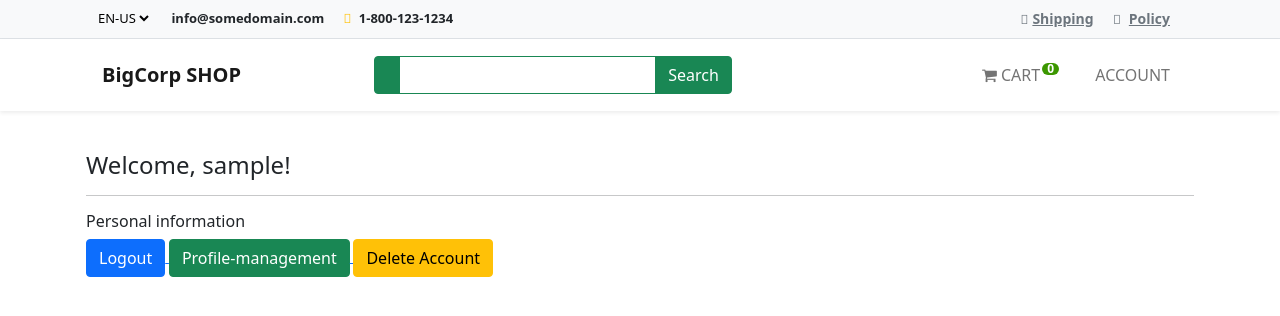
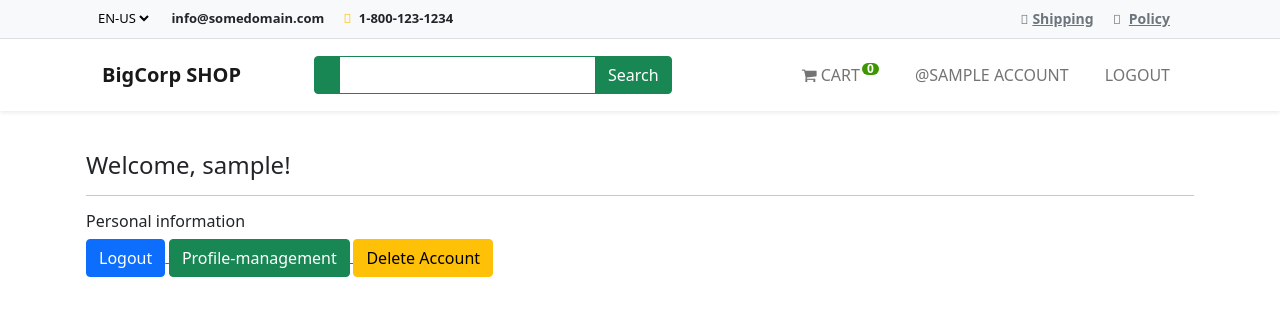
Before and after one commit to Lap0chka/shop_example, a Django app: page /account/dashboard/ in a window 1280 px wide. Shown: the top 316 px of the page. Run offline with Django 5.2, Linux system fonts and the light colour scheme; the visitor is signed in with stand-in values (Sample User, id 1); data that the repository does not hold is empty.

Commit message:
add dashboard 08.07.2024

```diff
--- a/shopexample/account/templates/account/dashboard/dashboard.htm
+++ b/shopexample/account/templates/account/dashboard/dashboard.htm
@@ -16,13 +16,13 @@
             </button>
         </a>
 
-        <a href="">
+        <a href="{% url 'account:profile_user' %}">
             <button class="btn btn-success">
                 Profile-management
                 </button>
             </a>
 
-            <a href="">
+            <a href="{% url 'account:profile_delete' %}">
                 <button class="btn btn-warning">
                     Delete Account
                     </button>
--- a/shopexample/account/urls.py
+++ b/shopexample/account/urls.py
@@ -16,5 +16,7 @@ urlpatterns = [
     path('login/', views.login_user, name='login'),
     path('logout/', views.logout_user, name='logout'),
     # Dashboard
-    path('dashboard/', views.dashboard, name='dashboard')
+    path('dashboard/', views.dashboard, name='dashboard'),
+    path('profile/', views.profile_user, name='profile_user'),
+    path('delete-account/', views.delete_account, name='profile_delete')
 ]
--- a/shopexample/account/views.py
+++ b/shopexample/account/views.py
@@ -6,7 +6,7 @@ from django.contrib.auth.models import User
 from django.shortcuts import render, redirect
 from django_email_verification import send_email
 
-from account.forms import UserRegisterForm
+from account.forms import UserRegisterForm, UserUpdateForm
 
 
 def register(request):
@@ -26,7 +26,6 @@ def register(request):
 
 
 def login_user(request):
-
     if request.user.is_authenticated:
         return redirect('account:dashboard')
 
@@ -54,3 +53,24 @@ def logout_user(request):
 @login_required(login_url='account:login')
 def dashboard(request):
     return render(request, 'account/dashboard/dashboard.htm')
+
+
+@login_required(login_url='account:login')
+def profile_user(request):
+    if request.method == 'POST':
+        form = UserUpdateForm(request.POST, instance=request.user)
+        if form.is_valid():
+            form.save()
+            return redirect('account:dashboard')
+    else:
+        form = UserUpdateForm(instance=request.user)
+    return render(request, 'account/dashboard/profile_user.html', {'form': form})
+
+
+@login_required(login_url='account:login')
+def delete_account(request):
+    user = User.objects.get(id=request.user.id)
+    if request.method == 'POST':
+        user.delete()
+        return redirect('shop:index')
+    return redirect(request, 'account/dashboard/profile_user.html')
--- a/shopexample/shop/templates/base.html
+++ b/shopexample/shop/templates/base.html
@@ -208,11 +208,31 @@
                  </span>
                     </a>
                 </li>
-                <li class="nav-item">
-                    <a class="nav-link mx-2 text-uppercase" href="#"
-                    ><i class="fa-solid fa-circle-user me-1"></i> Account</a
-                    >
-                </li>
+                 {% if request.user.is_authenticated %}
+
+              <li class="nav-item">
+                <a class="nav-link mx-2 text-uppercase" href="{% url 'account:dashboard' %}"
+                  ><i class="fa-solid fa-circle-user me-1"></i>@{{ user.username }} Account</a
+                >
+              </li>
+
+              <li class="nav-item">
+                <a class="nav-link mx-2 text-uppercase" href="{% url 'account:logout' %}"
+                  ><i class="fa-solid fa-circle-user me-1"></i> Logout</a
+                >
+              </li>
+              {% else %}
+              <li class="nav-item">
+                <a class="nav-link mx-2 text-uppercase" href="{% url 'account:register' %}"
+                  ><i class="fa-solid fa-circle-user me-1"></i> Register</a
+                >
+              </li>
+              <li class="nav-item">
+                <a class="nav-link mx-2 text-uppercase" href="{% url 'account:login' %}"
+                  ><i class="fa-solid fa-circle-user me-1"></i> Login</a
+                >
+              </li>
+              {% endif %}
 
             </ul>
         </div>
```
Also changed, not shown: shopexample/account/forms.py (+7 -1 lines), shopexample/account/templates/account/dashboard/account_delete.html (added, +24 -0 lines), shopexample/account/templates/account/dashboard/profile_user.html (added, +26 -0 lines), 1 other file.
